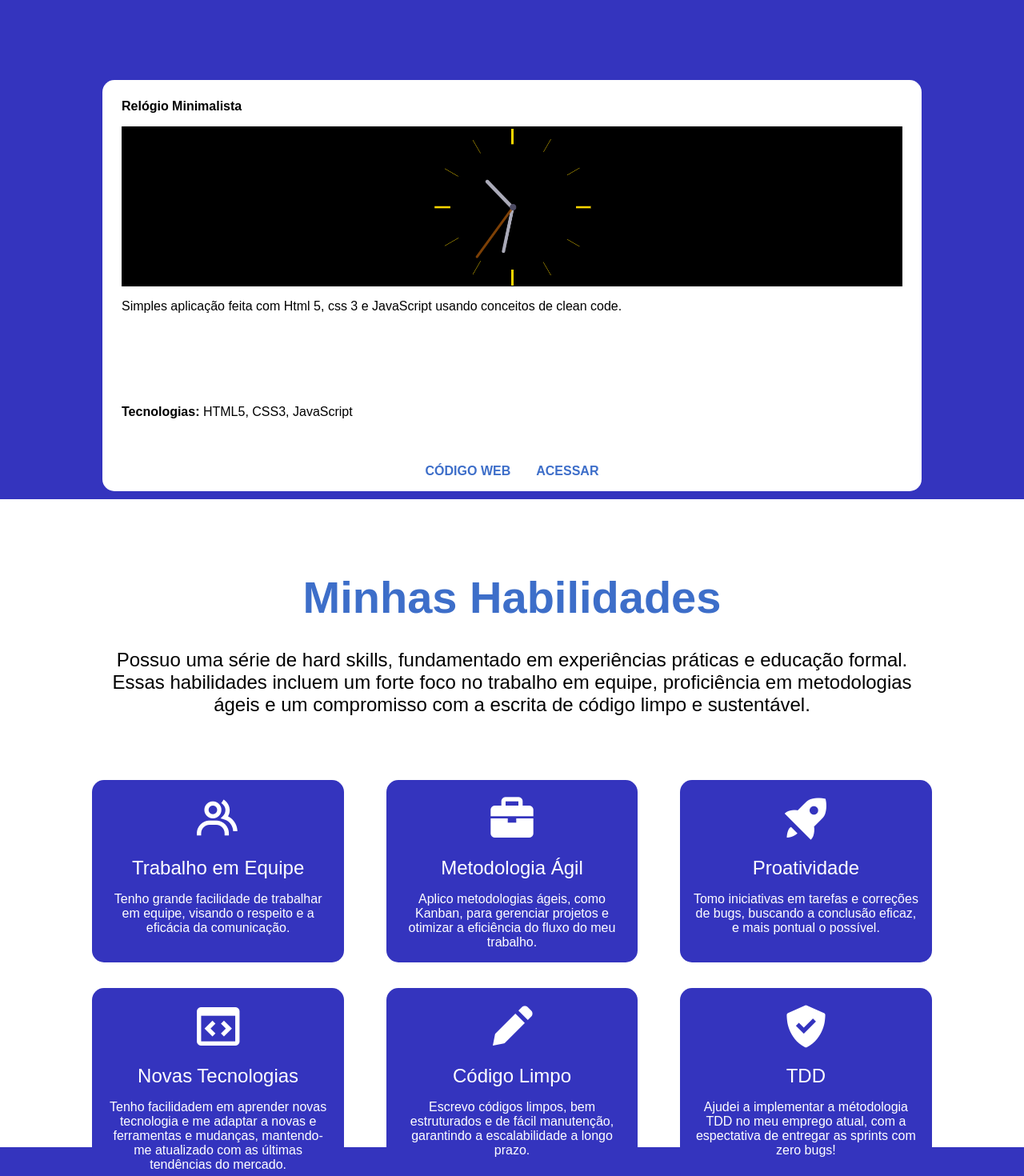
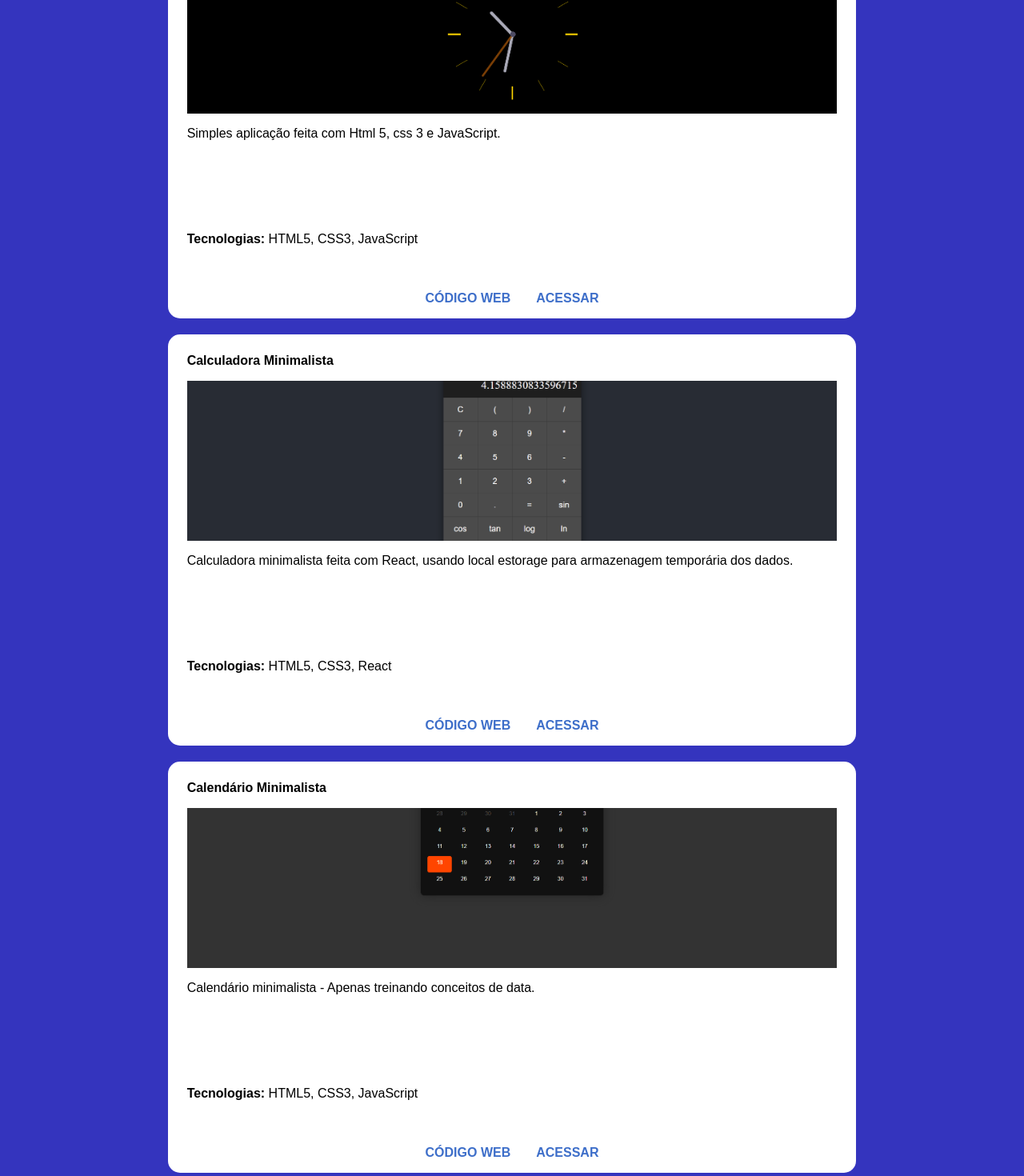
Before and after one commit to Cristian-Nascimento/portifolioCristian, a React (Vite) app: page / in a window 1280 px wide. Shown: the part 2209-3679 px from the top of the page at 80% size. Built offline with nearby package versions, Linux system fonts and the light colour scheme.

Commit message:
add news projects

```diff
--- a/src/pages/Home/sections/Projects/Projects.css
+++ b/src/pages/Home/sections/Projects/Projects.css
@@ -1,8 +1,7 @@
 .projects {
+    padding: 0vh 9%;
     background: var(--second-bg-color);
     color: rgb(255, 255, 255);
-    text-align: center;
-    height: 100vh;
 }
 
 .heading {
@@ -20,10 +19,11 @@
 }
 
 .projects-container {
-    display: flex;
-    flex-direction: row;
-    gap: 8rem;
-    justify-content: center
+    display: grid;
+    grid-template-columns: repeat(3, auto);
+    gap: 20px;
+    margin-bottom: 20px;
+    justify-content: space-between;
 }
 
 .projects-box {
@@ -31,9 +31,6 @@
     color: var(--text-color);
     border-radius: 15px;
     overflow: hidden;
-    display: flex;
-    flex-direction: column;
-    width: 20%;
     transition: 0.3s ease;
 }
 
@@ -97,23 +94,21 @@
 }
 
 @media screen and (max-width: 1380px) {
-
     .projects {
         height: auto;
     }
 
     .projects-container {
-        flex-direction: column;
+        grid-template-columns: repeat(1, 1fr);
         width: 100%;
         margin-bottom: 10px;
     }
 
     .projects-box {
-        width: 80%;
-        margin: 0 auto;
+        width: 100%;
     }
 
-    .projects-buttons .btn{
+    .projects-buttons .btn {
         padding: 0.5rem 1rem;
     }
 
@@ -125,7 +120,7 @@
         font-size: 1rem;
     }
 
-    .paragrafoText{
+    .paragrafoText {
         height: 100px;
     }
 }
--- a/src/pages/Home/sections/Projects/Projects.tsx
+++ b/src/pages/Home/sections/Projects/Projects.tsx
@@ -1,6 +1,8 @@
 import reservationTable from '../../../../assets/print-reservationTable.png'
 import watch from '../../../../assets/print-Watch.png'
 import dashboard from '../../../../assets/print-dashboard.png'
+import calculator from '../../../../assets/print-calculator.png'
+import calendarPicture from '../../../../assets/print-calendar.png'
 import './Projects.css'
 
 const Projects = () => {
@@ -44,12 +46,38 @@ const Projects = () => {
                             <div className="projects-info">
                                 <h4>Relógio Minimalista</h4>
                                 <img src={watch} alt="Relógio Personalizado" />
-                                <p className='paragrafoText'>Simples aplicação feita com Html 5, css 3 e JavaScript usando conceitos de clean code.</p>
+                                <p className='paragrafoText'>Simples aplicação feita com Html 5, css 3 e JavaScript.</p>
                                 <p><strong>Tecnologias:</strong> HTML5, CSS3, JavaScript</p>
                             </div>
                             <div className="projects-buttons">
                                 <a href="https://github.com/Cristian-Nascimento/Cristian-Nascimento.github.io" target="_blank" className="btn">CÓDIGO WEB</a>
                                 <a href="https://modernclocks.netlify.app/" target="_blank" className="btn">ACESSAR</a>
+                            </div>
+                        </div>
+
+                        <div className="projects-box">
+                            <div className="projects-info">
+                                <h4>Calculadora Minimalista</h4>
+                                <img src={calculator} alt="Calculadora Personalizado" />
+                                <p className='paragrafoText'>Calculadora minimalista feita com React, usando local estorage para armazenagem temporária dos dados.</p>
+                                <p><strong>Tecnologias:</strong> HTML5, CSS3, React</p>
+                            </div>
+                            <div className="projects-buttons">
+                                <a href="https://github.com/Cristian-Nascimento/scientific-calculator" target="_blank" className="btn">CÓDIGO WEB</a>
+                                <a href="https://cristiancalculator.netlify.app/" target="_blank" className="btn">ACESSAR</a>
+                            </div>
+                        </div>
+
+                        <div className="projects-box">
+                            <div className="projects-info">
+                                <h4>Calendário Minimalista</h4>
+                                <img src={calendarPicture} alt="Calendário Personalizado" />
+                                <p className='paragrafoText'>Calendário minimalista - Apenas treinando conceitos de data.</p>
+                                <p><strong>Tecnologias:</strong> HTML5, CSS3, JavaScript</p>
+                            </div>
+                            <div className="projects-buttons">
+                                <a href="https://github.com/Cristian-Nascimento/modern-calendar" target="_blank" className="btn">CÓDIGO WEB</a>
+                                <a href="https://master--moderncalendar.netlify.app/" target="_blank" className="btn">ACESSAR</a>
                             </div>
                         </div>
 
```
Also changed, not shown: src/assets/print-calculator.png (added), src/assets/print-calendar.png (added).
